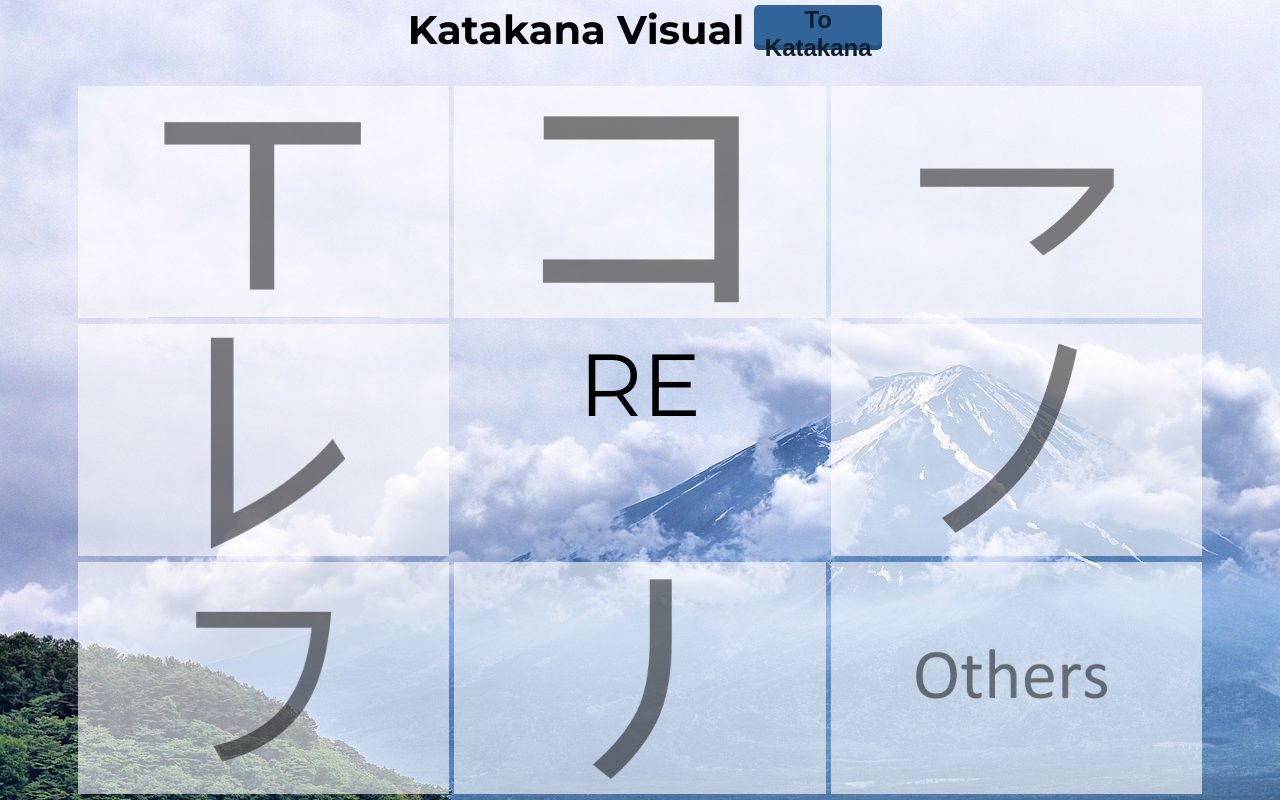
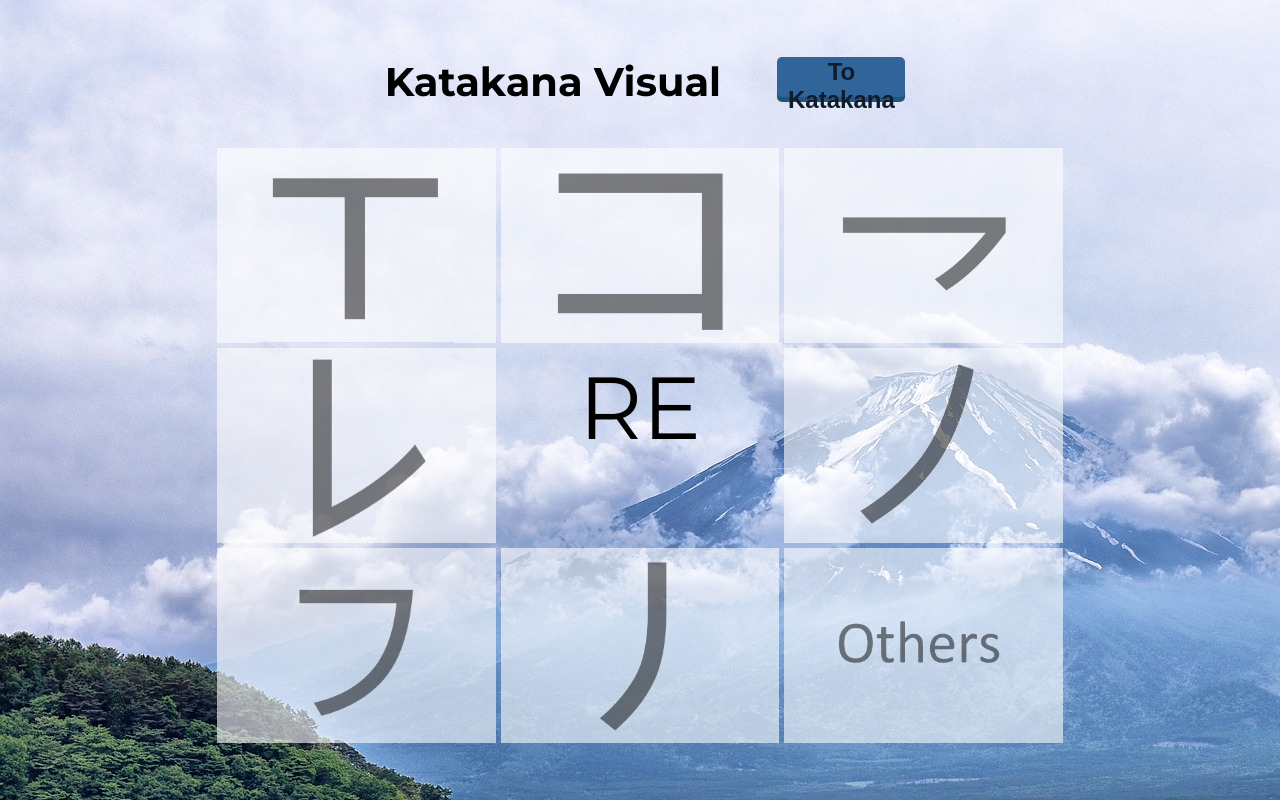
Before and after one commit to ElenaGerber/KatakanaVisual, a plain HTML site: page index.html in a window 1280 px wide. Drawn offline with Linux system fonts and the light colour scheme.

Commit message:
style: change style

```diff
--- a/index.html
+++ b/index.html
@@ -20,6 +20,7 @@
                 <button onclick="changeStyle()" id="button">To Katakana</button>
             </div>
         </div>
+        <div class="frame">
         <div class="div1" id ="div1" ondrop="drop(event)" ondragover="allowDrop(event)"></div>
         <div class="div2" id ="div2" ondrop="drop(event)" ondragover="allowDrop(event)"></div>
         <div class="div3" id ="div3" ondrop="drop(event)" ondragover="allowDrop(event)"></div>
@@ -31,6 +32,7 @@
         <div class="div7" id ="div7" ondrop="drop(event)" ondragover="allowDrop(event)"></div>
         <div class="div8" id ="div8" ondrop="drop(event)" ondragover="allowDrop(event)"></div>
         <div class="div9" id ="div9" ondrop="drop(event)" ondragover="allowDrop(event)"></div>
+        </div>
     </div>
 
     <script src="main.js"></script>
--- a/main.js
+++ b/main.js
@@ -67,7 +67,7 @@ function drop(ev) {
     var data = ev.dataTransfer.getData("text");
     var copyDiv = document.getElementById(data);
     fromCenter = document.getElementById("div5").contains(copyDiv)
-    copyDiv.style.fontSize="5vh";
+    copyDiv.style.fontSize="3vh";
     ev.target.appendChild(copyDiv);
 
     if(fromCenter){
--- a/style.css
+++ b/style.css
@@ -10,14 +10,69 @@ body {
     height: 100vh;
     width: 100%;
     display: flex;
+    flex-direction: column;
+    justify-content: center;
+    align-items: center;
+    background-image: url(wallpaper.jpg);
+}
+
+.header{
+    margin:0;
+    width: 100%;
+    height: 10vh;
+    display: flex;
+    justify-content: center;
+    margin-bottom: 2vh;
+}
+
+h1 {
+    margin: 5px;
+    font-size: 5vh;
+    text-align: center;
+    color: black;
+    margin-right: 4%;
+}
+.buttonDiv{
+    width: 10%;
+}
+
+button {
+    width: 100%;
+    margin: 5px;
+    border: none;
+    border-radius: 5px;
+    height: 5vh;
+    font-size: 3vh;
+    color: #0e1d2c;
+    font-weight: bold;
+    background-color: #31659a;
+    box-shadow: 0px 5px 0px 0px #26527e;
+    text-align: center;
+    margin-left: 4%;
+}
+
+button:active {
+    transform: translate(0px, 5px);
+    -webkit-transform: translate(0px, 5px);
+    box-shadow: 0px 1px 0px 0px;
+}
+
+button:hover {
+    background-color: #2f5b88;
+}
+
+.frame{
+    height: 75vh;
+    width: 75%;
+    display: flex;
     flex-direction: row;
     flex-wrap: wrap;
     justify-content: center;
-    background-image: url(wallpaper.jpg);
 }
 
+
 .div1,.div2,.div3,.div4,.div5,.div6,.div7,.div8,.div9 {
-    height: 29vh;
+    height: 32.5%;
     width: 29%;
     background-color: rgba(255, 255, 255, 0.6);
     display: flex;
@@ -85,45 +140,3 @@ body {
 .div3,.div6,.div9{
     margin-left:5px;
 }
-
-.header{
-    margin:0;
-    width: 100%;
-    height: 10vh;
-    display: flex;
-    justify-content: center;
-}
-
-h1 {
-    margin: 5px;
-    font-size: 5vh;
-    text-align: center;
-    color: black;
-}
-.buttonDiv{
-    width: 10%;
-}
-
-button {
-    width: 100%;
-    margin: 5px;
-    border: none;
-    border-radius: 5px;
-    height: 5vh;
-    font-size: 3vh;
-    color: #0e1d2c;
-    font-weight: bold;
-    background-color: #31659a;
-    box-shadow: 0px 5px 0px 0px #26527e;
-    text-align: center;
-}
-
-button:active {
-    transform: translate(0px, 5px);
-    -webkit-transform: translate(0px, 5px);
-    box-shadow: 0px 1px 0px 0px;
-}
-
-button:hover {
-    background-color: #2f5b88;
-}
```
